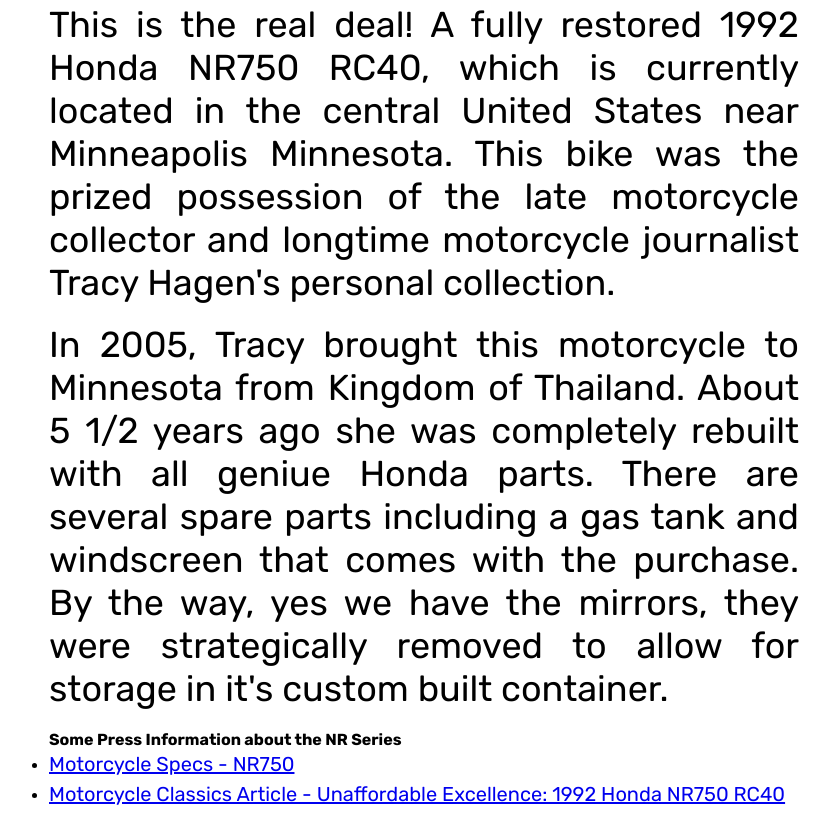
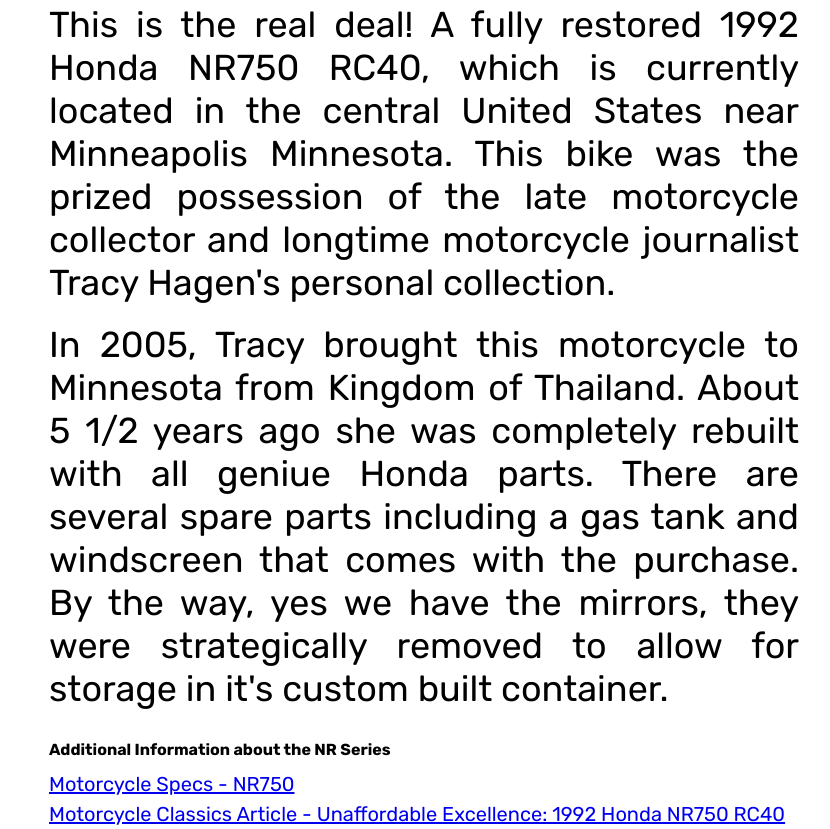
Before and after one commit to pjlawler/750nr, a plain HTML site: page index.html in a window 1280 px wide. Shown: the part 1156-1985 px from the top of the page, without its empty margins (216-1046 px from the left). Drawn offline with Linux system fonts and the light colour scheme.

Commit message:
updated css

```diff
--- a/assets/css/styles.css
+++ b/assets/css/styles.css
@@ -34,7 +34,8 @@ h3 {
 }
 
 h4 {
-  margin-top: 20px;
+  margin-top: 30px;
+  margin-bottom: 10px;
 }
 
 
@@ -50,6 +51,9 @@ p {
 article {
   font-size: 36px;
   text-align: justify;
+}
+ul {
+  list-style: none;
 }
 
 .description {
--- a/index.html
+++ b/index.html
@@ -105,7 +105,7 @@
     <br>
     <article>In 2005, Tracy brought this motorcycle to Minnesota from Kingdom of Thailand.  About 5 1/2 years ago she was completely rebuilt with all geniue Honda parts. There are several spare parts including a gas tank and windscreen that comes with the purchase.  By the way, yes we have the mirrors, they were strategically removed to allow for storage in it's custom built container.</article>
 
-    <h4>Some Press Information about the NR Series</h4>
+    <h4>Additional Information about the NR Series</h4>
     <ul>
       <li><a href="https://www.motorcyclespecs.co.za/model/Honda/honda_nr750.htm">Motorcycle Specs - NR750</a></li>
       <li> <a href="https://www.motorcycleclassics.com/classic-japanese-motorcycles/1992-honda-nr750-zmcz17jazhur/">Motorcycle Classics Article - Unaffordable Excellence: 1992 Honda NR750 RC40</a></li>
```
